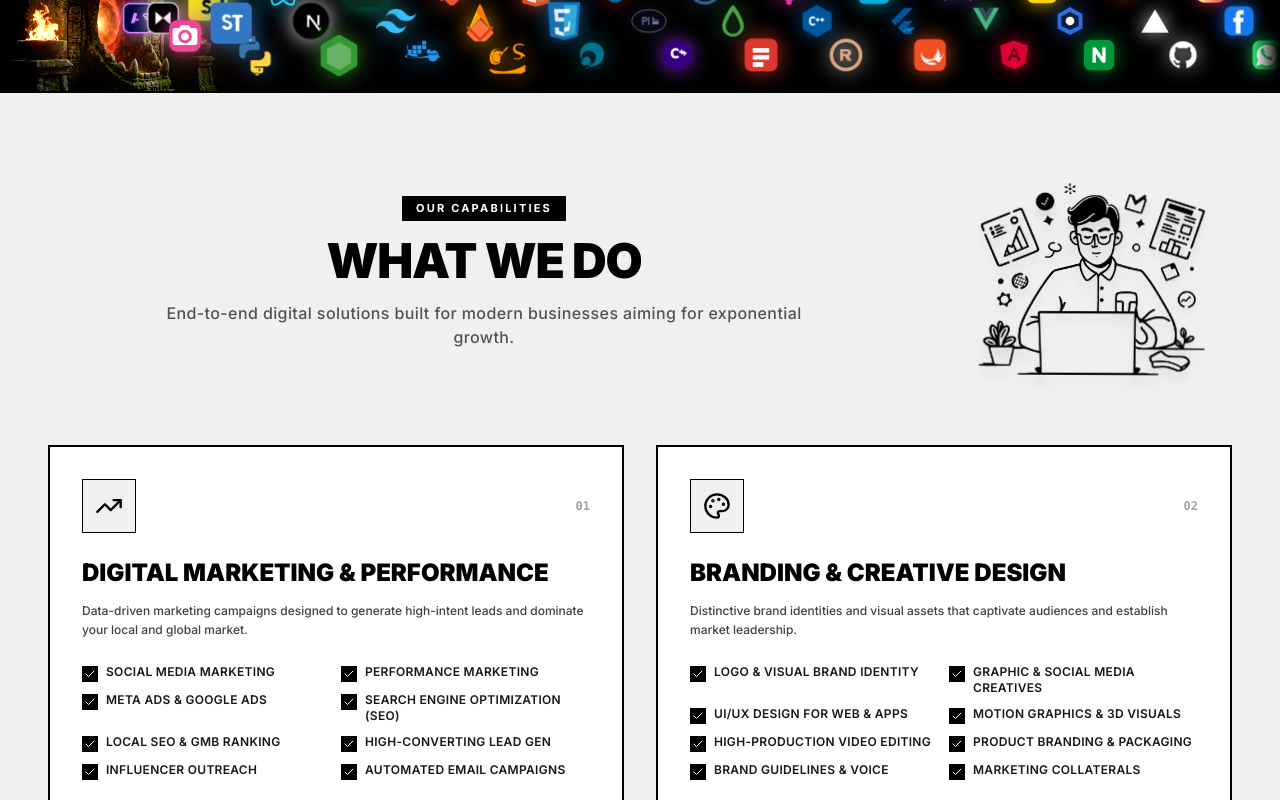
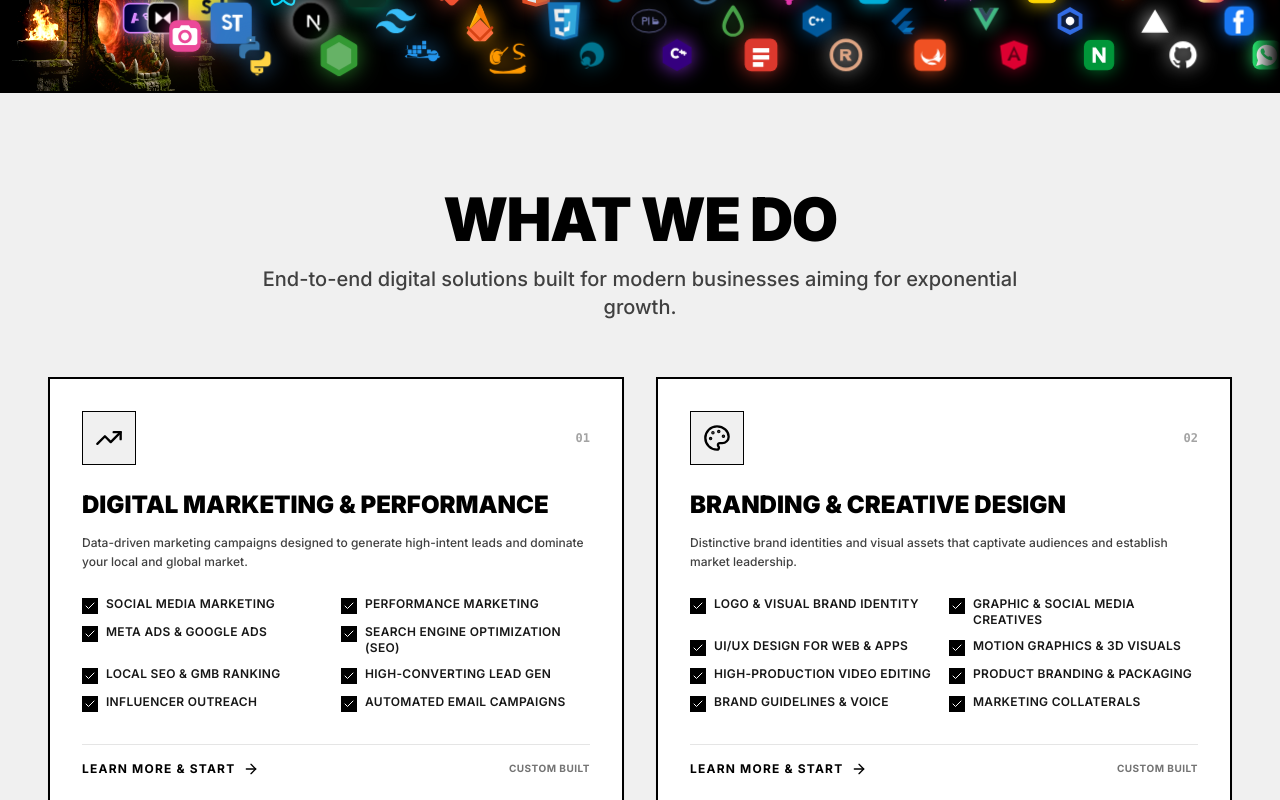
Before and after one commit to MrAadi999/BiHAR-STACK, a Next.js app: page / in a window 1280 px wide. Shown: the part 1820-2620 px from the top of the page. Built offline with nearby package versions, Linux system fonts and the light colour scheme; a web font is replaced by a local one.

Commit message:
feat: center 'WHAT WE DO' header on 3rd page and remove 'OUR CAPABILITIES' badge

```diff
--- a/components/sections/ServicesSection.tsx
+++ b/components/sections/ServicesSection.tsx
@@ -75,37 +75,26 @@ export default function ServicesSection() {
   return (
     <section id="services" className="py-24 bg-[#f0f0f0] relative overflow-hidden">
       <div className="max-w-[1400px] mx-auto px-6 lg:px-12 relative z-10">
-        <div className="flex flex-col lg:flex-row items-center justify-between gap-8 mb-6">
-          <div className="flex-1">
-            <SectionHeading
-              badge="OUR CAPABILITIES"
-              title="What We Do"
-              subtitle="End-to-end digital solutions built for modern businesses aiming for exponential growth."
-            />
-          </div>
-
-          {/* Coder Photo (Shifted from 2nd Page to 3rd Page) */}
-          <motion.div
-            initial={{ opacity: 0, scale: 0.9 }}
-            whileInView={{ opacity: 1, scale: 1 }}
+        {/* Centered Top Header for 3rd Page */}
+        <div className="text-center max-w-3xl mx-auto mb-14">
+          <motion.h2
+            initial={{ opacity: 0, y: 20 }}
+            whileInView={{ opacity: 1, y: 0 }}
             viewport={{ once: true }}
-            animate={{
-              y: [0, -10, 0],
-              rotate: [0, -2, 0, 2, 0]
-            }}
-            transition={{
-              y: { duration: 4.5, repeat: Infinity, repeatType: "mirror", ease: "easeInOut" },
-              rotate: { duration: 6.5, repeat: Infinity, repeatType: "mirror", ease: "easeInOut" }
-            }}
-            whileHover={{ scale: 1.08, rotate: -2 }}
-            className="relative cursor-pointer select-none max-w-[240px] sm:max-w-[280px] -mt-6 lg:-mt-12"
+            transition={{ duration: 0.5 }}
+            className="text-4xl sm:text-5xl lg:text-6xl font-black tracking-tight text-black mb-4 uppercase"
           >
-            <img
-              src="/images/coder_user.png"
-              alt="Bihar Stack Coder"
-              className="w-full h-auto object-contain mix-blend-multiply drop-shadow-xl"
-            />
-          </motion.div>
+            What We Do
+          </motion.h2>
+          <motion.p
+            initial={{ opacity: 0, y: 20 }}
+            whileInView={{ opacity: 1, y: 0 }}
+            viewport={{ once: true }}
+            transition={{ duration: 0.5, delay: 0.1 }}
+            className="text-base sm:text-lg lg:text-xl text-neutral-700 font-medium leading-relaxed"
+          >
+            End-to-end digital solutions built for modern businesses aiming for exponential growth.
+          </motion.p>
         </div>
 
         <div className="grid grid-cols-1 lg:grid-cols-2 gap-8">
```
